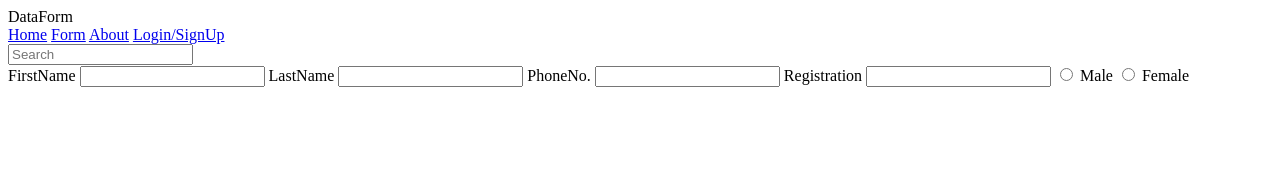
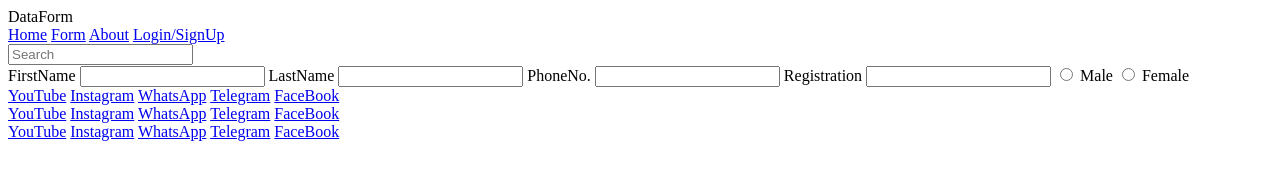
Before and after one commit to Vikashsinghal977/DataFrom, a plain HTML site: page index.html in a window 1280 px wide. Drawn offline with Linux system fonts and the light colour scheme.

Commit message:
add footer section only html

```diff
--- a/index.html
+++ b/index.html
@@ -39,6 +39,29 @@
                 <label for="m/f">Female</label>
             </form>
         </div>
+        <div class="footer">
+            <div class="foot">
+                <a href="#">YouTube</a>
+                <a href="#">Instagram</a>
+                <a href="#">WhatsApp</a>
+                <a href="#">Telegram</a>
+                <a href="#">FaceBook</a>
+            </div>
+            <div class="foot">
+                <a href="#">YouTube</a>
+                <a href="#">Instagram</a>
+                <a href="#">WhatsApp</a>
+                <a href="#">Telegram</a>
+                <a href="#">FaceBook</a>
+            </div>
+            <div class="foot">
+                <a href="#">YouTube</a>
+                <a href="#">Instagram</a>
+                <a href="#">WhatsApp</a>
+                <a href="#">Telegram</a>
+                <a href="#">FaceBook</a>
+            </div>
+        </div>
     </div>
 </body>
 </html>
```
